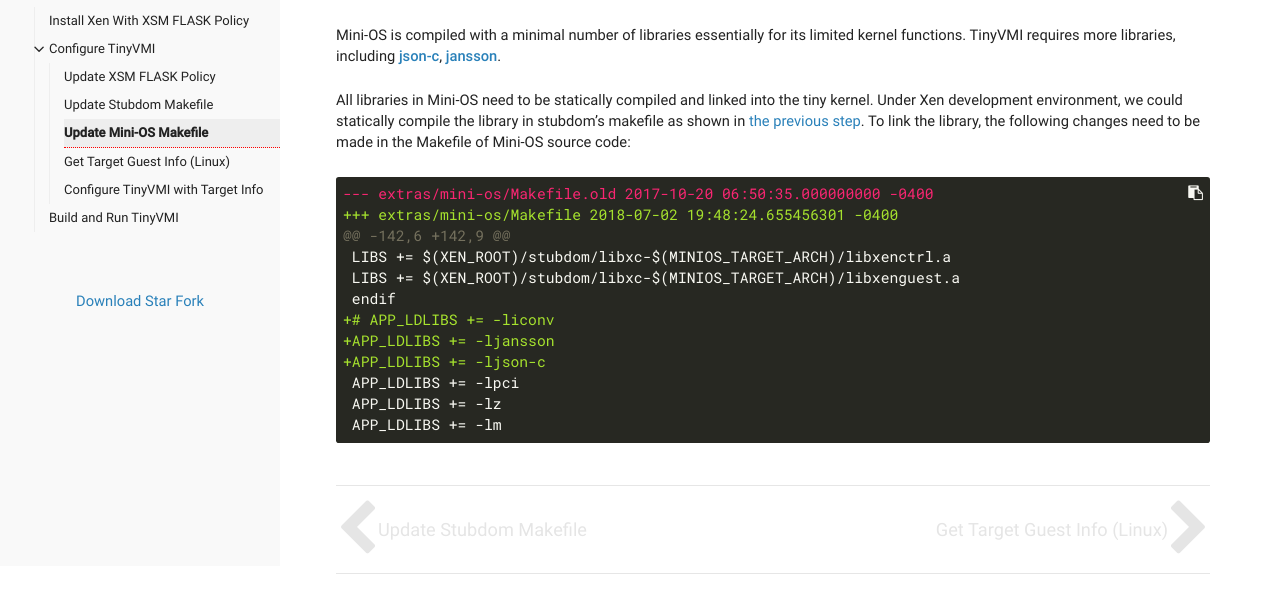
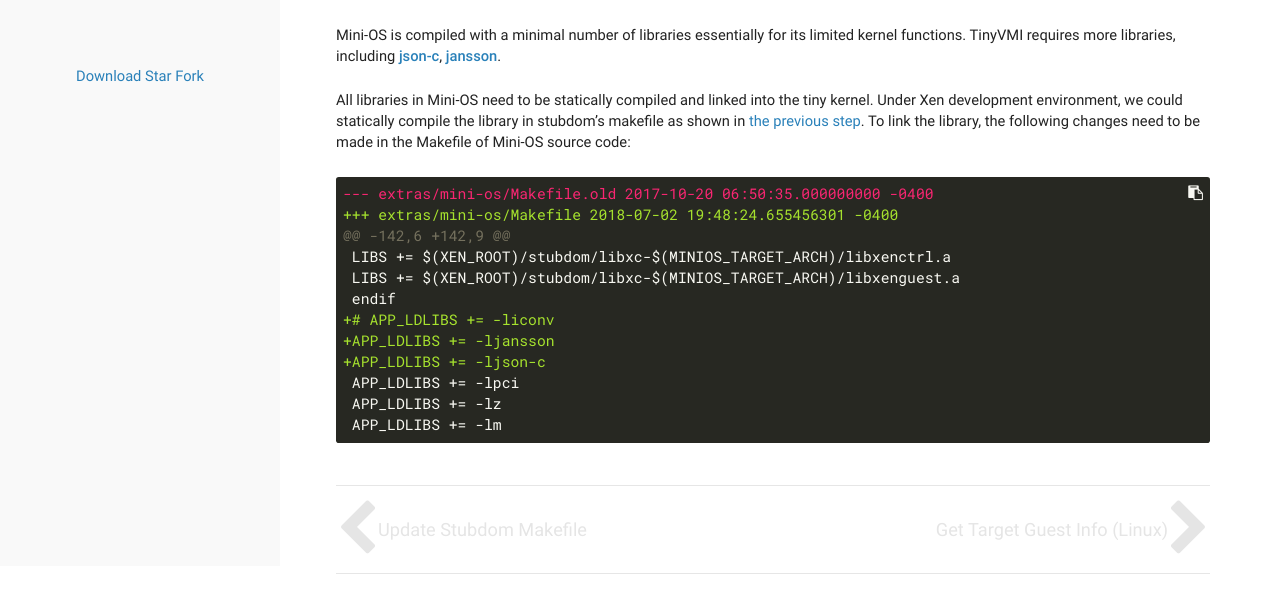
Before and after one commit to tinyvmi/tinyvmi.github.io, a plain HTML site: page step-by-step/configuration/update-minios-makefile/index.html in a window 1280 px wide. Shown: the part 234-832 px from the top of the page. Drawn offline with Linux system fonts and the light colour scheme.

```diff
--- a/step-by-step/configuration/update-minios-makefile/index.html
+++ b/step-by-step/configuration/update-minios-makefile/index.html
@@ -82,64 +82,6 @@
             <i class="fa fa-angle-down fa-lg category-icon"></i><i class="fa fa-circle-thin read-icon"></i>
       </div>
         <ul>
-      <li data-nav-id="/step-by-step/install-xen-with-flask/" class="dd-item">
-        <div>
-          <a href="/step-by-step/install-xen-with-flask/">
-            Install Xen With XSM FLASK Policy
-          </a><i class="fa fa-circle-thin read-icon"></i>
-        </div>
-    </li>
-    <li data-nav-id="/step-by-step/configuration/" class="dd-item parent alwaysopen haschildren
-        ">
-      <div>
-      <a href="/step-by-step/configuration/">Configure TinyVMI</a>
-            <i class="fa fa-angle-down fa-lg category-icon"></i><i class="fa fa-circle-thin read-icon"></i>
-      </div>
-        <ul>
-      <li data-nav-id="/step-by-step/configuration/update-xsm-flask-policy/" class="dd-item">
-        <div>
-          <a href="/step-by-step/configuration/update-xsm-flask-policy/">
-            Update XSM FLASK Policy
-          </a><i class="fa fa-circle-thin read-icon"></i>
-        </div>
-    </li>
-      <li data-nav-id="/step-by-step/configuration/update-stubdom-makefile/" class="dd-item">
-        <div>
-          <a href="/step-by-step/configuration/update-stubdom-makefile/">
-            Update Stubdom Makefile
-          </a><i class="fa fa-circle-thin read-icon"></i>
-        </div>
-    </li>
-      <li data-nav-id="/step-by-step/configuration/update-minios-makefile/" class="dd-item active">
-        <div>
-          <a href="/step-by-step/configuration/update-minios-makefile/">
-            Update Mini-OS Makefile
-          </a><i class="fa fa-circle-thin read-icon"></i>
-        </div>
-    </li>
-      <li data-nav-id="/step-by-step/configuration/get-target-guest-info-linux/" class="dd-item">
-        <div>
-          <a href="/step-by-step/configuration/get-target-guest-info-linux/">
-            Get Target Guest Info (Linux)
-          </a><i class="fa fa-circle-thin read-icon"></i>
-        </div>
-    </li>
-      <li data-nav-id="/step-by-step/configuration/configure-tinyvmi-with-target-guest-info/" class="dd-item">
-        <div>
-          <a href="/step-by-step/configuration/configure-tinyvmi-with-target-guest-info/">
-            Configure TinyVMI with Target Info
-          </a><i class="fa fa-circle-thin read-icon"></i>
-        </div>
-    </li>
-        </ul>
-    </li>
-      <li data-nav-id="/step-by-step/run-tinyvmi/" class="dd-item">
-        <div>
-          <a href="/step-by-step/run-tinyvmi/">
-            Build and Run TinyVMI
-          </a><i class="fa fa-circle-thin read-icon"></i>
-        </div>
-    </li>
         </ul>
     </li>
 
```
Also changed, not shown: index.json (+2 -2 lines), quick-start-linux/index.html (+2 -0 lines), quick-start-windows/index.html (+11 -0 lines), step-by-step/configuration/index.html (+0 -9 lines).
